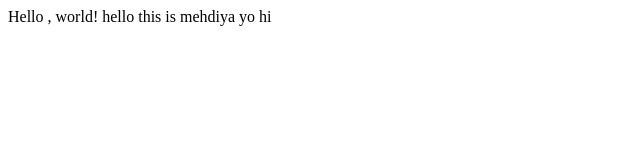
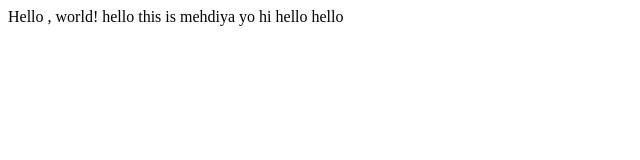
Before and after one commit to mehdiya/lecture1, a plain HTML site: page hello.html in a window 1280 px wide. Shown: the full height of the page, 0-640 px from the left. Drawn offline with Linux system fonts and the light colour scheme.

Commit message:
Update hello.html

```diff
--- a/hello.html
+++ b/hello.html
@@ -4,7 +4,7 @@
         <title>My Webpage</title>
     </head>
     <body>
-        Hello , world! hello this is mehdiya yo hi
+        Hello , world! hello this is mehdiya yo hi hello hello
     </body>
 
 
```
